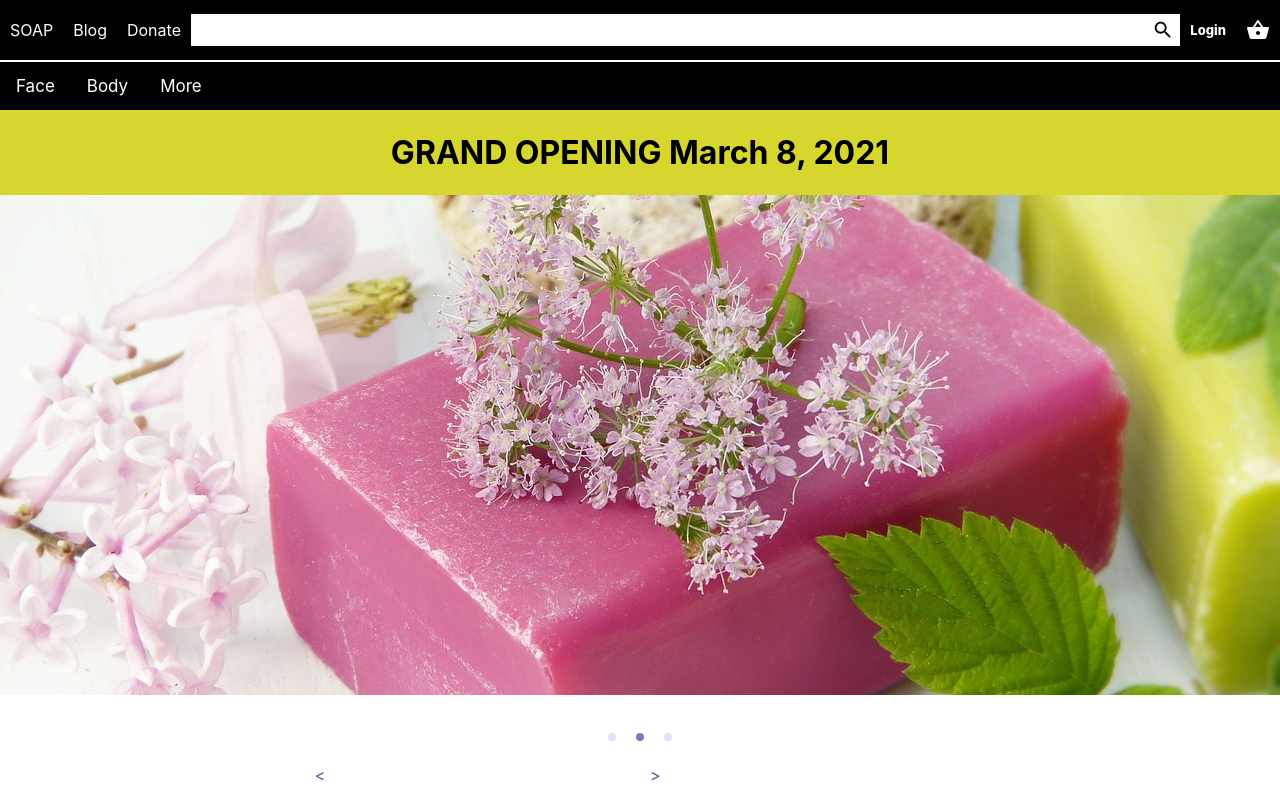
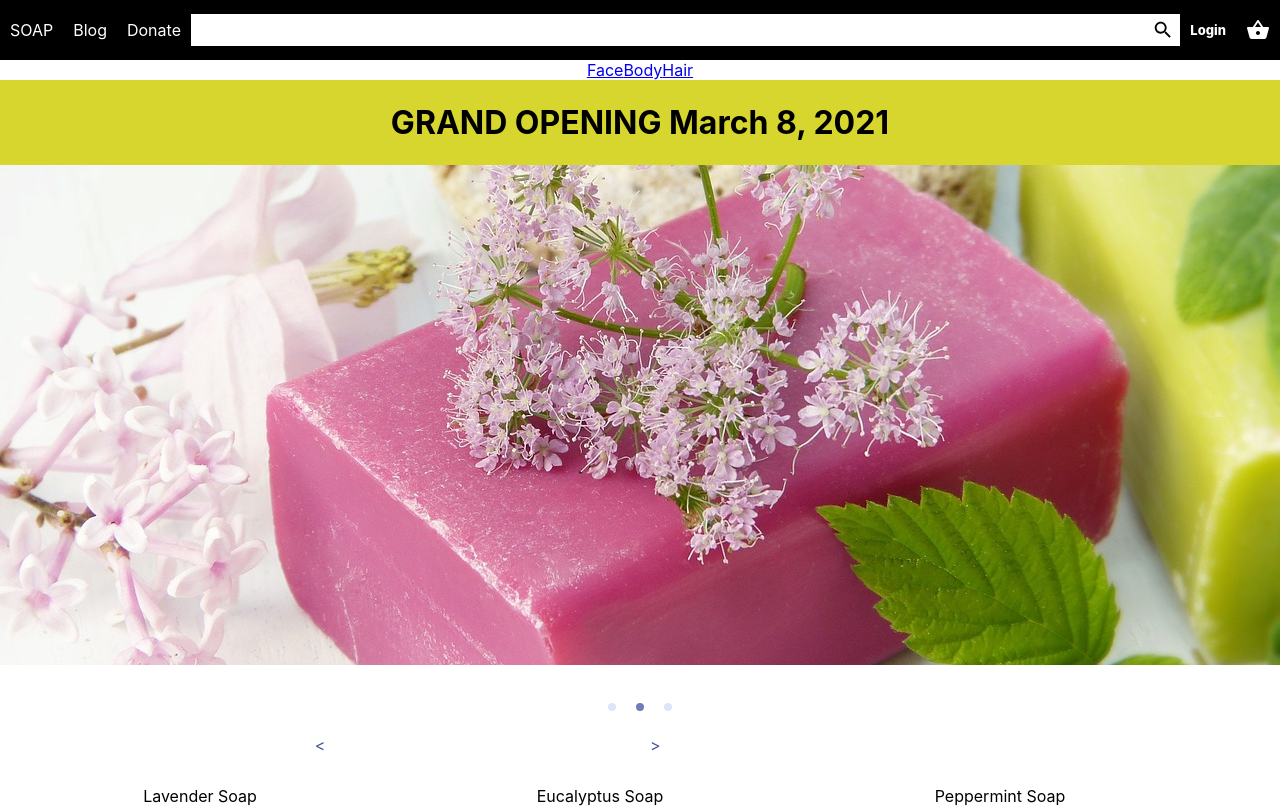
Before and after one commit to smilleeymilleey/soap, a React (Create React App) app in the folder soap/: page / in a window 1280 px wide. Shown: the top 808 px of the page. Built offline with nearby package versions, Linux system fonts and the light colour scheme.

Commit message:
added z index to dropdown to overlay dropdown menue ontop of div

```diff
--- a/soap/src/Home.css
+++ b/soap/src/Home.css
@@ -1,10 +1,9 @@
 .home__row {
     display: flex;
     flex-direction: row;
+    text-align: center;
+    margin: 20 35px;
 
-    text-align: center;
-
-    margin: auto;
 
 }
 
@@ -17,8 +16,3 @@
   width: 400px;
   width: 40%;
 }
-
-.add__To_Cart {
-    background-color: black;
-    color: white;
-}
--- a/soap/src/Navbar.css
+++ b/soap/src/Navbar.css
@@ -1,127 +1,44 @@
 /* Add a black background color to the top navigation */
-.topnav {
-    background-color: black;
-    border-top: 2px solid white;
-    overflow: hidden;
-    display: flex;
-    flex-direction: row;
-    position: sticky;
-    padding-bottom: 0px;
+/* Style The Dropdown Button */
+.dropbtn {
+  cursor: pointer;
 }
-
-  /* Style the links inside the navigation bar */
-  .topnav a {
-    float: left;
-    display: block;
-    color: #f2f2f2;
-    text-align: center;
-    padding: 14px 16px;
-    text-decoration: none;
-    font-size: 17px;
-    position: sticky;
+/* The container <div> - needed to position the dropdown content */
+.dropdown {
+  position: relative;
+  display: inline-block;
+  z-index: 999;
 }
-
-
-
-  /* Dropdown container - needed to position the dropdown content */
-  .dropdown {
-
-    text-align: center;
-
-  }
-
-
-  .dropdown2 {
-
-    overflow: hidden;
-  }
-
-  .dropdown2 .dropbtn2 {
-    font-size: 17px;
-    border: none;
-    outline: none;
-    color: white;
-    padding: 14px 16px;
-    background-color: inherit;
-    font-family: inherit;
-    margin: 0;
-  }
-
-  /* Style the dropdown button to fit inside the topnav */
-  .dropdown .dropbtn {
-    font-size: 17px;
-    border: none;
-    outline: none;
-    color: white;
-    padding: 14px 16px;
-    background-color: inherit;
-    font-family: inherit;
-    margin: 0;
-
-  }
-
-  /* Style the dropdown content (hidden by default) */
-  .dropdown-content2 {
+/* Dropdown Content (Hidden by Default) */
+.dropdown-content {
   display: none;
-    position: sticky;
-    background-color: #f9f9f9;
+  position: absolute;
+  background-color: #565656;
   min-width: 160px;
   box-shadow: 0px 8px 16px 0px rgba(0,0,0,0.2);
-    z-index: 1;
+  z-index: 1000; /* One more than the header. */
 }
-
-
-  .dropdown-content {
-    display: none;
-    position: sticky;
-    background-color: #f9f9f9;
-    min-width: 160px;
-    box-shadow: 0px 8px 16px 0px rgba(0,0,0,0.2);
-    z-index: 1;
-  }
-
-  /* Style the links inside the dropdown */
+/* Links inside the dropdown */
 .dropdown-content a {
-    float: none;
-    color: black;
+  color: white;
   padding: 12px 16px;
   text-decoration: none;
   display: block;
-    text-align: left;
+}
+/* Change color of dropdown links on hover */
+.dropdown-content a:hover {
+  background-color: #f1f1f1
+}
+/* Show the dropdown menu on hover */
+.dropdown:hover .dropdown-content {
+  display: block;
 }
 
-  /* Add a dark background on topnav links and the dropdown button on hover */
-  .topnav a:hover, .dropdown:hover .dropbtn {
-    background-color: #555;
-    color: white;
+#header ul {
+  list-style-type: none;
+  margin: 0;
+  padding: 0;
+  /* overflow: hidden; Remove this. */
+  text-align: center;
+  vertical-align: middle;
 }
-
-  /* Add a grey background to dropdown links on hover */
-  .dropdown-content a:hover {
-    background-color: #ddd;
-    color: black;
-  }
-
-
-
-  /* The "responsive" class is added to the topnav with JavaScript when the user clicks on the icon. This class makes the topnav look good on small screens (display the links vertically instead of horizontally) */
-  @media screen and (max-width: 600px) {
-    .topnav.responsive {position: relative;}
-    .topnav.responsive a.icon {
-      position: absolute;
-      right: 0;
-      top: 0;
-    }
-    .topnav.responsive a {
-      float: none;
-      display: block;
-      text-align: left;
-    }
-    .topnav.responsive .dropdown {float: none;}
-    .topnav.responsive .dropdown-content {position: relative;}
-    .topnav.responsive .dropdown .dropbtn {
-      display: block;
-      width: 100%;
-      text-align: left;
-    }
-  }
--- a/soap/src/Navbar.js
+++ b/soap/src/Navbar.js
@@ -1,55 +1,48 @@
 import React from 'react';
 import "./Navbar.css";
 
-
-
 function Navbar() {
   return (
-    <div class="topnav" id="myTopnav">
+    <div>
+      <div id="header">
+        <ul>
         <div class="dropdown">
-        <button class="dropbtn">Face
-            <i class="fa fa-caret-down"></i>
-       </button>
+        <li><a class="active" href="index.html">Face</a>
+        </li>
         <div class="dropdown-content">
-            <a href="/">Link 1</a>
-            <a href="/">Link 2</a>
-            <a href="/">Link 3</a>
-
+            <a href="#">Link 1</a>
+            <a href="#">Link 2</a>
+            <a href="#">Link 3</a>
+          </div>
         </div>
 
+        <div class="dropdown">
+          <li class="dropbtn"><a href="product.html">Body</a>
+          </li>
+          <div class="dropdown-content">
+            <a href="#">Link 1</a>
+            <a href="#">Link 2</a>
+            <a href="#">Link 3</a>
+          </div>
         </div>
 
 
     <div class="dropdown">
-        <button class="dropbtn">Body
-            <i class="fa fa-caret-down"></i>
-       </button>
+    <li><a href="order.ph#">Hair</a>
+    </li>
     <div class="dropdown-content">
-            <a href="/">Link 1</a>
-            <a href="/">Link 2</a>
-            <a href="/">Link 3</a>
+        <a href="#">Link 1</a>
+        <a href="#">Link 2</a>
+        <a href="#">Link 3</a>
+      </div>
+      </div>
 
+
+  </ul>
 </div>
 
     </div>
-
-
-        <div class="dropdown">
-          <button class="dropbtn">More
-            <i class="fa fa-caret-down"></i>
-          </button>
-          <div class="dropdown-content">
-            <a href="/">Link 1</a>
-            <a href="/">Link 2</a>
-            <a href="/">Link 3</a>
-
-        </div>
-
-
-
-      </div>
-      </div>
-    );
+  )
 }
 
-export default Navbar;
+export default Navbar
--- /dev/null
+++ b/soap/src/Product.css
@@ -0,0 +1,5 @@
+.add__to__cart__button {
+    color: white;
+    background-color: black;
+    width: 40%;
+}
--- a/soap/src/Product.js
+++ b/soap/src/Product.js
@@ -1,4 +1,5 @@
 import React from 'react';
+import './Product.css';
 
 import StarIcon from '@material-ui/icons/Star';
 
@@ -9,10 +10,7 @@ function Product({id, title, image, price, rating }) {
       <div className="product">
           <div className="product__info">
               <p>{title}</p>
-              <p className="product__price">
-                  <small>$</small>
-                  <strong>{price}</strong>
-              </p>
+
               <div className="product__rating">
                   {Array(rating)
                     .fill()
@@ -20,10 +18,19 @@ function Product({id, title, image, price, rating }) {
                     <StarIcon />
                     ))}
               </div>
+
+
+
          </div>
 
          <img className="image" src={image} alt=""/>
 
+
+              <p className="product__price">
+                  <small>$</small>
+                  <strong>{price}</strong>
+              </p>
+        <button className="add__to__cart__button">ADD TO CART</button>
         </div>
     )
 }
```
Also changed, not shown: 1 other file (tests, documents, lock files or other folders). Lines whose indentation alone changed are shown as unchanged.
